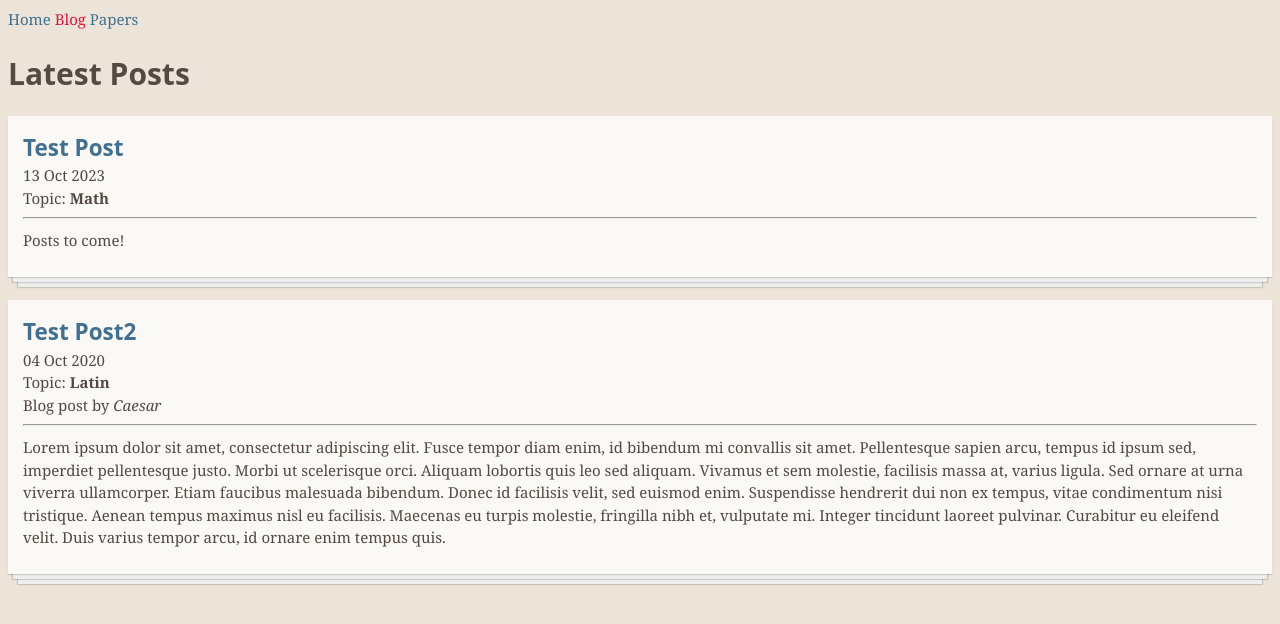
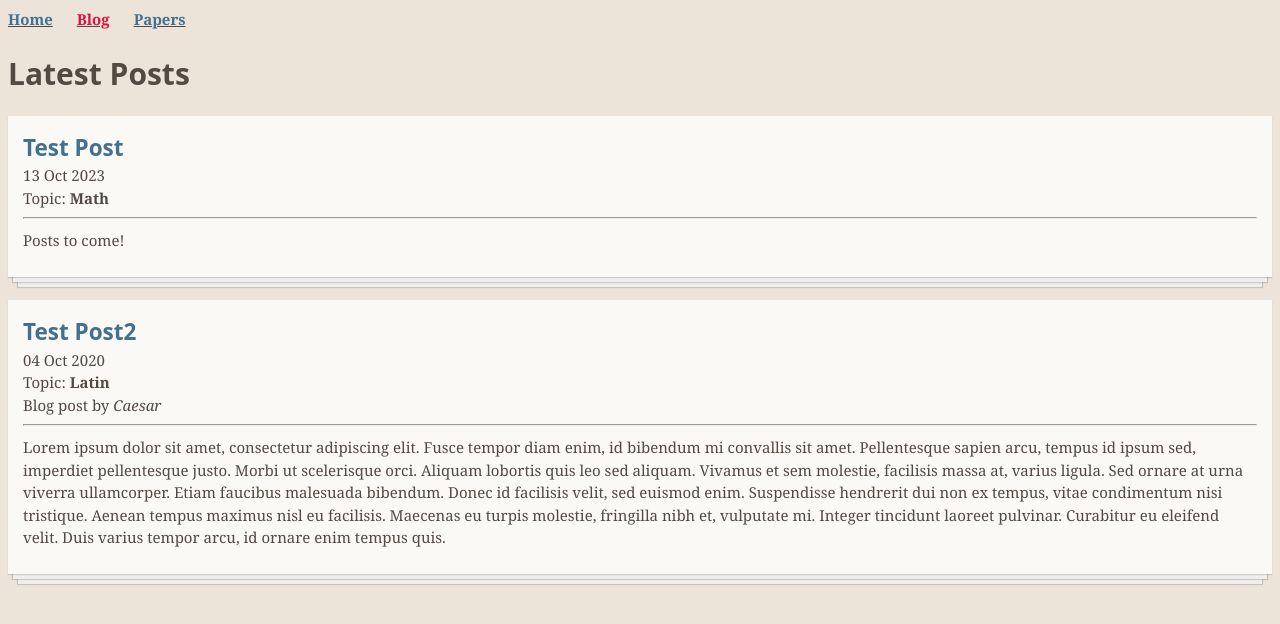
Before and after one commit to wrbernardoni/wrbernardoni.github.io, a Jekyll site: the page built from blog.html, in a window 1280 px wide. Shown: the top 624 px of the page. Built offline with Jekyll 4.4.1, drawn with Linux system fonts in a browser that asks for light colours.

Commit message:
Make nav bar a little prettier by bolding and underlining it

```diff
--- a/_includes/navigation.html
+++ b/_includes/navigation.html
@@ -1,5 +1,5 @@
-<nav>
+<nav class="mainNav">
   {% for item in site.data.navigation %}
-    <a href="{{ item.link }}" {% if page.url == item.link %}class="current"{% endif %}>{{ item.name }}</a>
+    <li><a href="{{ item.link }}" {% if page.url == item.link %}class="current"{% endif %}>{{ item.name }}</a></li>
   {% endfor %}
 </nav>
--- a/assets/css/styles.scss
+++ b/assets/css/styles.scss
@@ -255,3 +255,10 @@
     /* Padding for demo purposes */
     padding: 15px;
 }
+
+.mainNav li {
+    display: inline;
+    margin-right: 20px;
+    text-decoration: underline;
+    font-weight: bold;
+}
```
